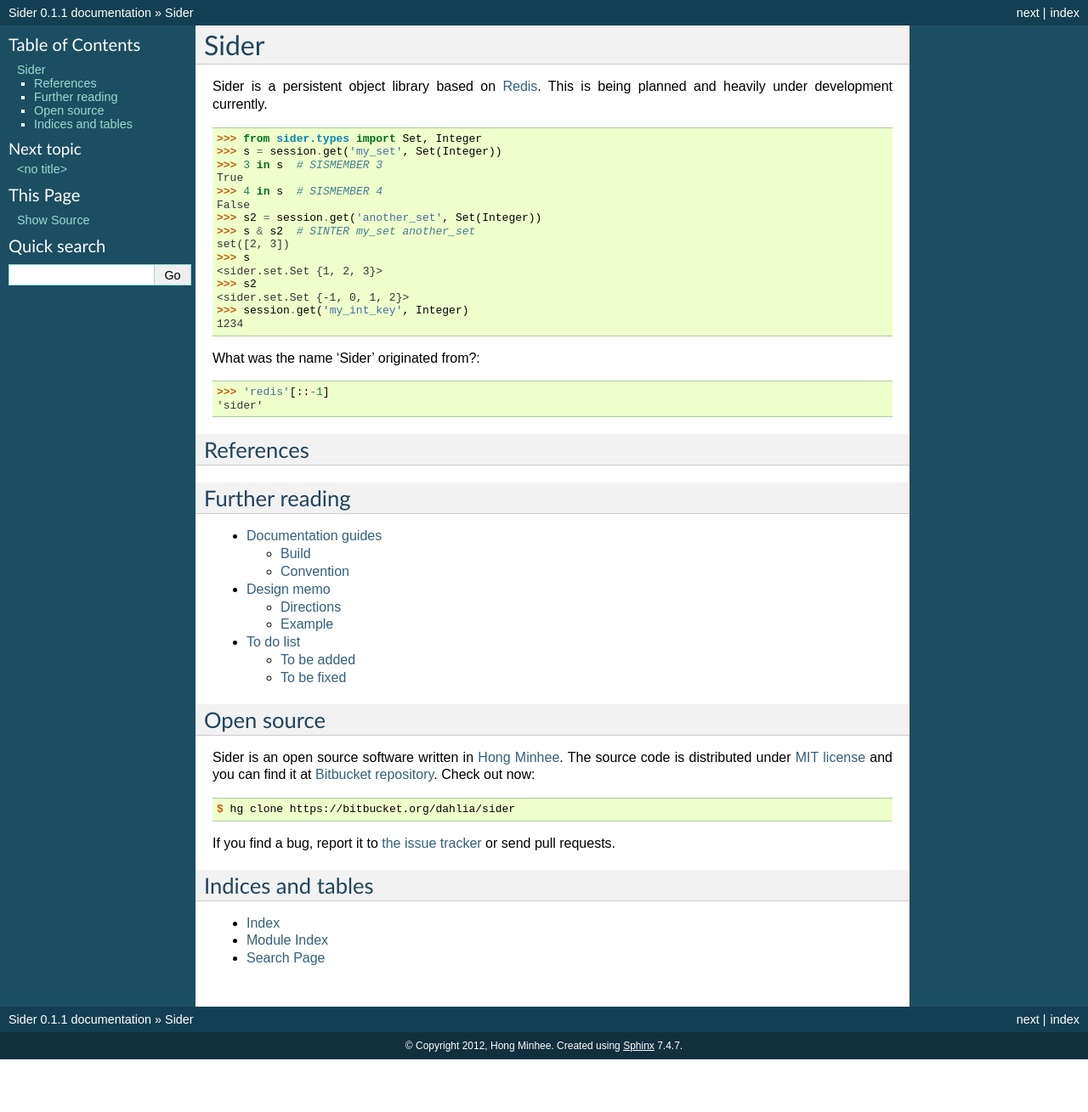
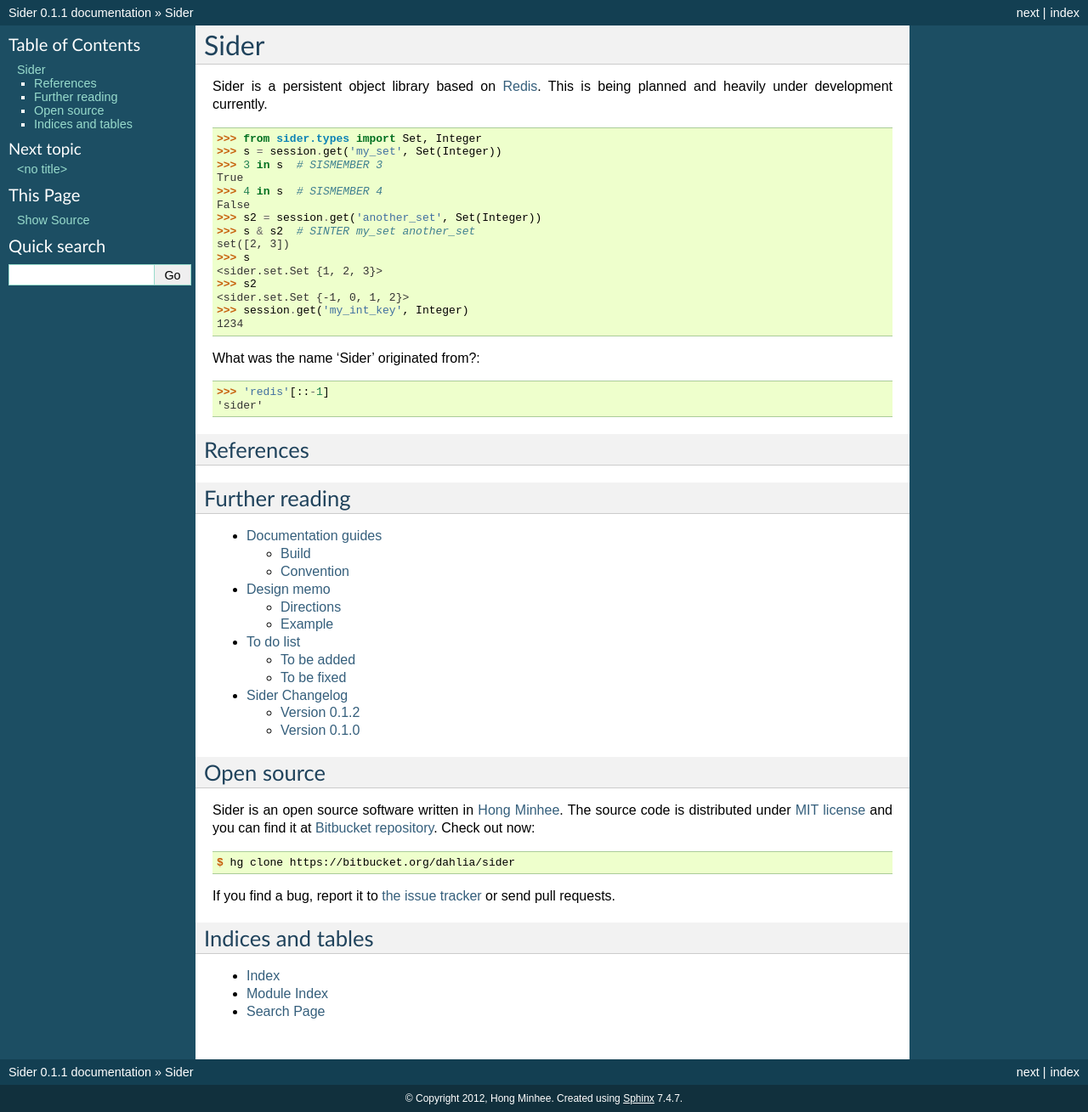
Before and after one commit to dahlia/sider, a Sphinx documentation site: the page built from docs/index.rst, in a window 1280 px wide. Shown: the whole page at 85% size. Built offline with Sphinx 7.4.7, drawn with Linux system fonts in a browser that asks for light colours; before the commit the page ends 1247 px from its top, so only the background shows below that.

Commit message:
Added changelog

```diff
--- /dev/null
+++ b/docs/changes.rst
@@ -0,0 +1,13 @@
+Sider Changelog
+===============
+
+Version 0.1.2
+-------------
+
+To be released.
+
+
+Version 0.1.0
+-------------
+
+Released on March 23, 2012.  Pre-alpha release.
--- a/docs/index.rst
+++ b/docs/index.rst
@@ -50,6 +50,7 @@
    doc
    memo
    todo
+   changes
 
 
 Open source
```
